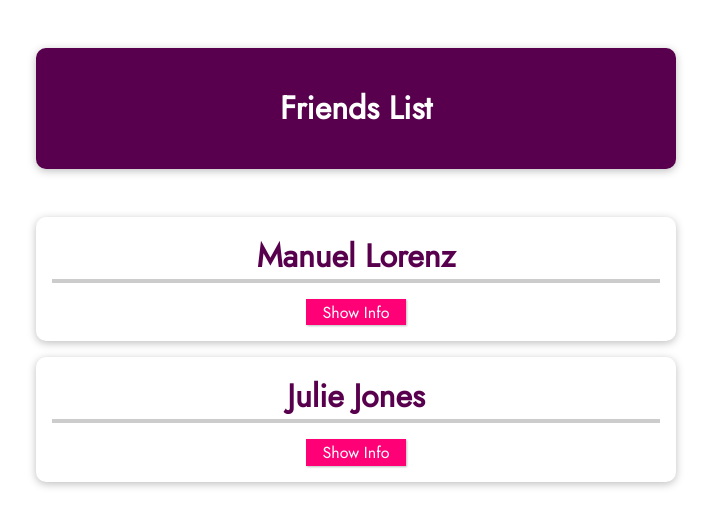
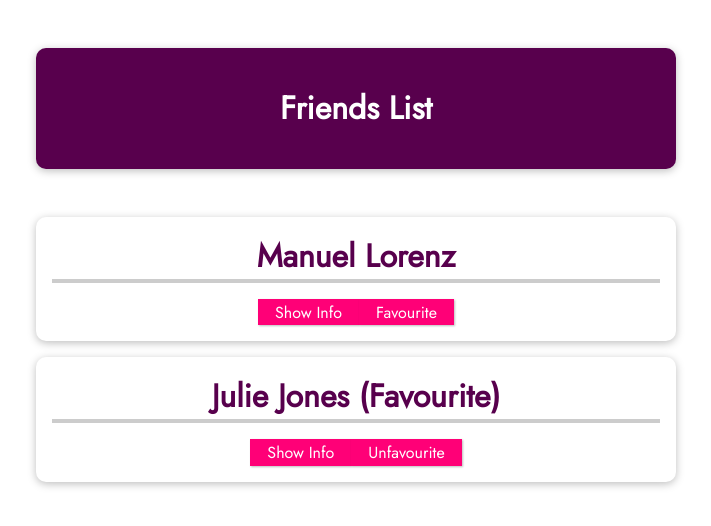
Before and after one commit to sankalp-prog/Vue.js-Learnings, a Vue app in the folder vue-cli-01-a-new-vue-project/: page / in a window 1280 px wide. Shown: the top 526 px of the page, without its empty margins (284-995 px from the left). Built offline with nearby package versions, Linux system fonts and the light colour scheme.

Commit message:
Emitting Custom Events (Child => Parent Communication)

```diff
--- a/vue-cli-01-a-new-vue-project/src/App.vue
+++ b/vue-cli-01-a-new-vue-project/src/App.vue
@@ -5,8 +5,17 @@
     </header>
     <ul>
       <!-- REMEMBER TO USE KEBAB CASING HERE AND IN THE JS SIDE[PROPS] GIVE THE SAME NAME BUT IN CAMEL CASING -->
-       <!-- when giving using v-for in custom components, providing a unique key attribute is a must -->
-      <friend-list v-for="friend in friends" :key="friend.id" :name="friend.name" :phone-number="friend.phone" :email-id="friend.email"></friend-list>
+      <!-- when giving using v-for in custom components, providing a unique key attribute is a must -->
+      <friend-list
+        v-for="friend in friends"
+        :key="friend.id"
+        :id="friend.id"
+        :name="friend.name"
+        :phone-number="friend.phone"
+        :email-id="friend.email"
+        :is-favourite="friend.isFavourite"
+        @toggle-favourite="setFavourite"
+      ></friend-list>
     </ul>
   </div>
 </template>
@@ -21,15 +30,25 @@ export default {
           name: "Manuel Lorenz",
           phone: "01234 5678 991",
           email: "manuel@localhost.com",
+          isFavourite: false,
         },
         {
           id: "julie",
           name: "Julie Jones",
           phone: "09876 543 221",
           email: "julie@localhost.com",
+          isFavourite: true,
         },
       ],
     };
+  },
+  methods: {
+    setFavourite(friendId) {
+      const desiredFriend = this.friends.find(
+        (friend) => friend.id === friendId
+      );
+      desiredFriend.isFavourite = !desiredFriend.isFavourite;
+    },
   },
 };
 </script>
--- a/vue-cli-01-a-new-vue-project/src/components/FriendsList.vue
+++ b/vue-cli-01-a-new-vue-project/src/components/FriendsList.vue
@@ -1,9 +1,12 @@
 <template>
   <div>
     <li>
-      <h2>{{ name }}</h2>
+      <h2>{{ name }} {{ isFavourite ? "(Favourite)" : "" }}</h2>
       <button @click="toggleDisplay">
         {{ display ? "Hide" : "Show" }} Info
+      </button>
+      <button @click="toggleIsFavourite">
+        {{ isFavourite ? "Unfavourite" : "Favourite" }}
       </button>
       <ul v-if="display">
         <li><strong>Phone No:</strong> {{ phoneNumber }}</li>
@@ -21,30 +24,42 @@ export default {
   // props: {name: Number, phoneNumber: String, emailId: String},
   // 3RD METHOD- Even more validations
   props: {
-    name: { type: String, required: true },
-    phoneNumber: { type: String, required: true },
+    id: {
+      type: String,
+      required: true,
+    },
+    name: {
+      type: String,
+      required: true,
+    },
+    phoneNumber: {
+      type: String,
+      required: true,
+    },
     emailId: {
       type: String,
       required: false,
       default: "null@example.com",
       // validator: function (value) {},
     },
+    isFavourite: {
+      type: Boolean,
+      required: false,
+      default: false,
+    },
   },
   data() {
     return {
       display: false,
-      friend: {
-        id: "manuel",
-        name: "Manuel Lorenz",
-        phone: "01234 5678 991",
-        email: "manuel@localhost.com",
-      },
     };
   },
   methods: {
     toggleDisplay() {
       this.display = !this.display;
     },
+    toggleIsFavourite() {
+      this.$emit("toggle-favourite", this.id);
+    },
   },
 };
 </script>
```
